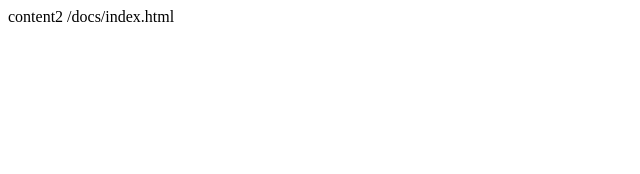
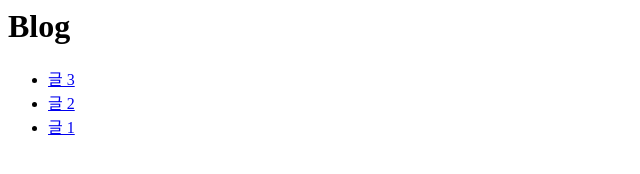
Before and after one commit to T189216/blog-240306, a plain HTML site: page docs/index.html in a window 1280 px wide. Shown: the whole page, without its empty margins (0-640 px from the left). Drawn offline with Linux system fonts and the light colour scheme.

Commit message:
목록 페이지 구현

```diff
--- a/docs/index.html
+++ b/docs/index.html
@@ -1 +1,13 @@
-content2 /docs/index.html
+<h1>Blog</h1>
+
+<ul>
+    <li>
+        <a href="/3">글 3</a>
+    </li>
+    <li>
+        <a href="/2">글 2</a>
+    </li>
+    <li>
+        <a href="/1">글 1</a>
+    </li>
+</ul>
```
Also changed, not shown: index.html (deleted, +0 -1 lines).
